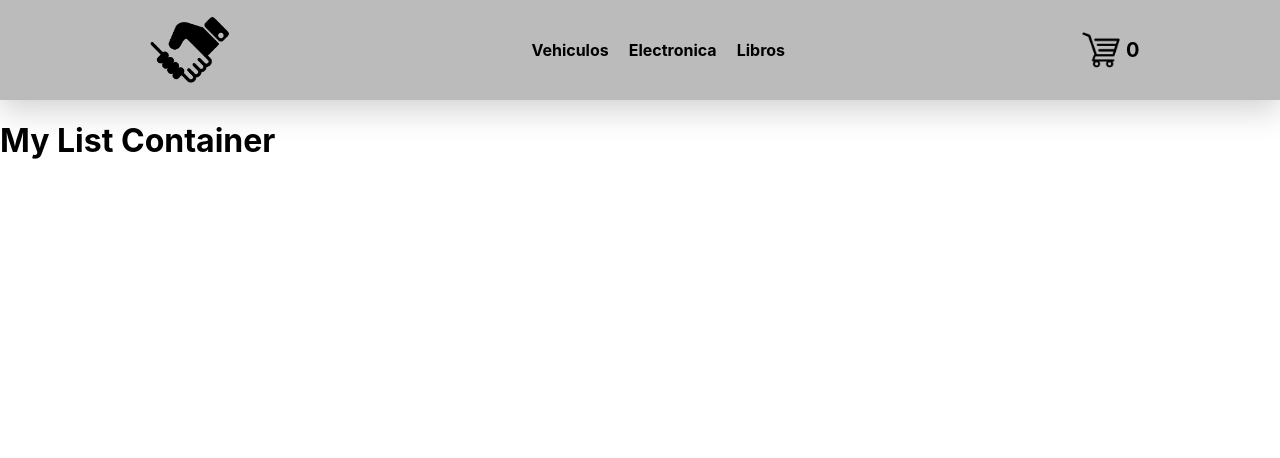
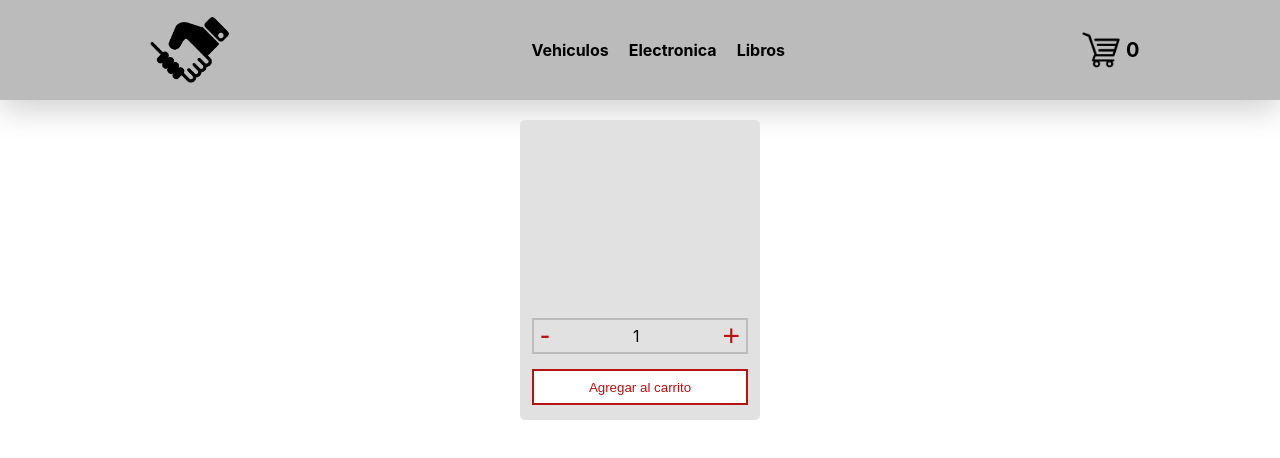
Before and after one commit to SzyAgustin/coderTiendaSzyszczyc, a React (Create React App) app: page / in a window 1280 px wide. Shown: the top 458 px of the page. Built offline with nearby package versions, Linux system fonts and the light colour scheme.

Commit message:
first version of item counter

```diff
--- /dev/null
+++ b/src/components/ItemListContainer.css
@@ -0,0 +1,7 @@
+.container {
+    padding-top: 20px;
+    width: 80%;
+    margin: 0 auto;
+    display: flex;
+    justify-content: space-around;
+}
--- a/src/components/ItemListContainer.tsx
+++ b/src/components/ItemListContainer.tsx
@@ -1,7 +1,13 @@
 import React from "react";
+import ItemDetails from "./item/ItemDetails";
+import './ItemListContainer.css';
 
 const ItemListContainer = () => {
-  return <h1>My List Container</h1>;
+  return (
+    <div className="container">
+      <ItemDetails />
+    </div>
+  );
 };
 
 export default ItemListContainer;
--- /dev/null
+++ b/src/components/item/ItemCount.css
@@ -0,0 +1,53 @@
+.add-to-cart-button {
+  position: absolute;
+  width: 90%;
+  height: 12%;
+  margin: 0 auto;
+  bottom: 5%;
+  left: 0;
+  right: 0;
+  border: 2px solid rgb(185, 19, 19);
+  background-color: #fff;
+  cursor: pointer;
+  color: rgb(185, 19, 19);
+  transition: 0.2s;
+}
+
+.add-to-cart-button:hover {
+  color: #f00;
+  border-color: #f00;
+  transition: 0.4s;
+}
+
+.amount-container {
+  position: absolute;
+  display: flex;
+  justify-content: space-between;
+  border: 2px solid #bbb;
+  width: 90%;
+  margin: 0 auto;
+  bottom: 22%;
+  left: 0;
+  right: 0;
+  height: 12%;
+  align-items: center;
+  box-sizing: border-box;
+}
+
+.amount-btns {
+  background: none;
+  border: none;
+  font-size: 30px;
+  color: rgb(185, 19, 19);
+  cursor: pointer;
+  transition: 0.1s;
+}
+
+.amount-btns.minus{
+    margin-bottom: 2px;
+}
+
+.amount-btns:hover {
+  color: #f00;
+  transition: 0.4s;
+}
--- /dev/null
+++ b/src/components/item/ItemCount.tsx
@@ -0,0 +1,51 @@
+import React, { EventHandler } from "react";
+import "./ItemCount.css";
+
+interface ItemCountProps {
+  stock: number;
+  initial: number;
+  onAdd(amountToAdd: number): any;
+}
+
+const ItemCount = ({ stock, initial, onAdd }: ItemCountProps) => {
+  const [amountSelected, setAmountSelected] = React.useState(initial);
+
+  const removeFromAmount = () => {
+    setAmountSelected(amountSelected - 1);
+  };
+
+  const addToAmount = () => {
+    setAmountSelected(amountSelected + 1);
+  };
+
+  const add = () => {
+      onAdd(amountSelected);
+  }
+
+  return (
+    <>
+      <div className="amount-container">
+        <button
+          className="amount-btns minus"
+          onClick={removeFromAmount}
+          disabled={amountSelected <= 1}
+        >
+          -
+        </button>
+        <p>{amountSelected}</p>
+        <button
+          className="amount-btns"
+          onClick={addToAmount}
+          disabled={amountSelected >= stock}
+        >
+          +
+        </button>
+      </div>
+      <button onClick={add} className="add-to-cart-button">
+        Agregar al carrito
+      </button>
+    </>
+  );
+};
+
+export default ItemCount;
--- /dev/null
+++ b/src/components/item/ItemDetails.css
@@ -0,0 +1,7 @@
+.item-details-container {
+    position: relative;
+    height: 300px;
+    width: 240px;
+    background-color: #e1e1e1;
+    border-radius: 5px;
+}
--- /dev/null
+++ b/src/components/item/ItemDetails.tsx
@@ -0,0 +1,17 @@
+import React from 'react'
+import ItemCount from './ItemCount'
+import './ItemDetails.css';
+
+const ItemDetails = () => {
+    const add = (amountToAdd: number) => {
+        console.log('Do something with the amount to Add: ' + amountToAdd);
+    }
+
+    return (
+        <div className='item-details-container'>
+            <ItemCount stock={5} initial={1} onAdd={add} />
+        </div>
+    )
+}
+
+export default ItemDetails
```
